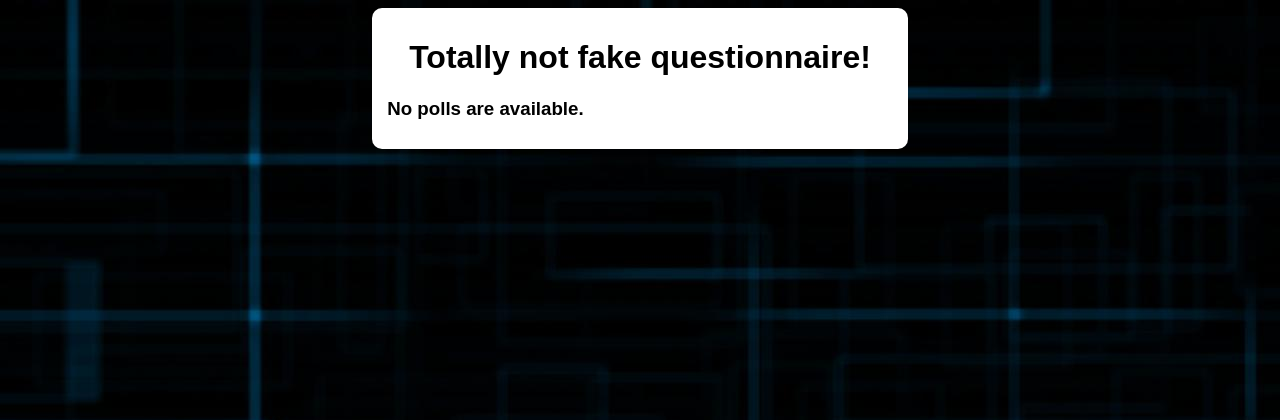
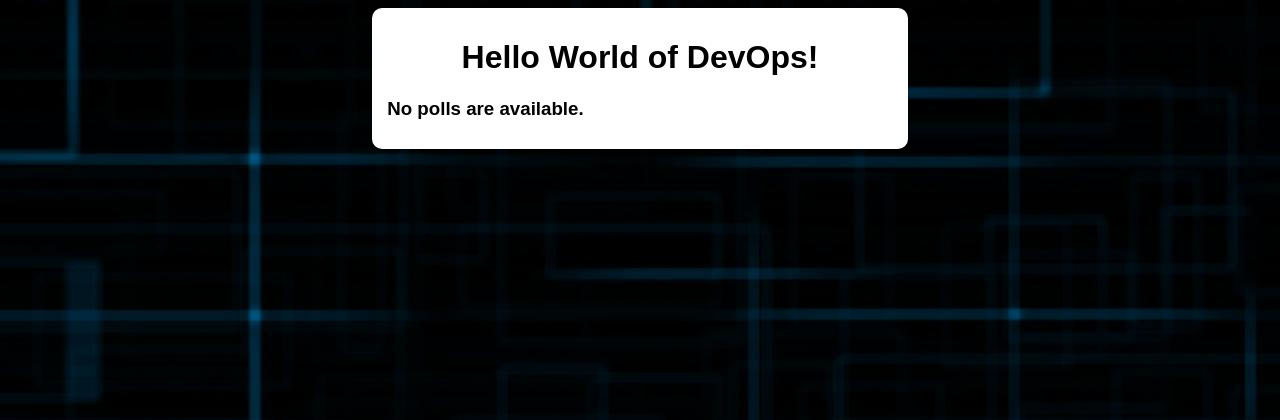
Before and after one commit to Derivability/CICD, a Django app: page / in a window 1280 px wide. Shown: the top 420 px of the page. Run offline with Django 3.2, Linux system fonts and the light colour scheme; data that the repository does not hold is empty.

Commit message:
Change index.html greeting
Signed-off-by: Bogdan Shchogolev <bogdan993000@gmail.com>

```diff
--- a/web/polls/templates/polls/index.html
+++ b/web/polls/templates/polls/index.html
@@ -6,7 +6,7 @@
 <link rel="stylesheet" href="{% static 'css/styles.css' %}">
 <body>
     <div id="wrapper">
-      <h1 align="center">Totally not fake questionnaire!</h1>
+      <h1 align="center">Hello World of DevOps!</h1>
         {% if latest_question_list %}
                 <h3>Currently available polls:</h3>
                 <ul>
```
